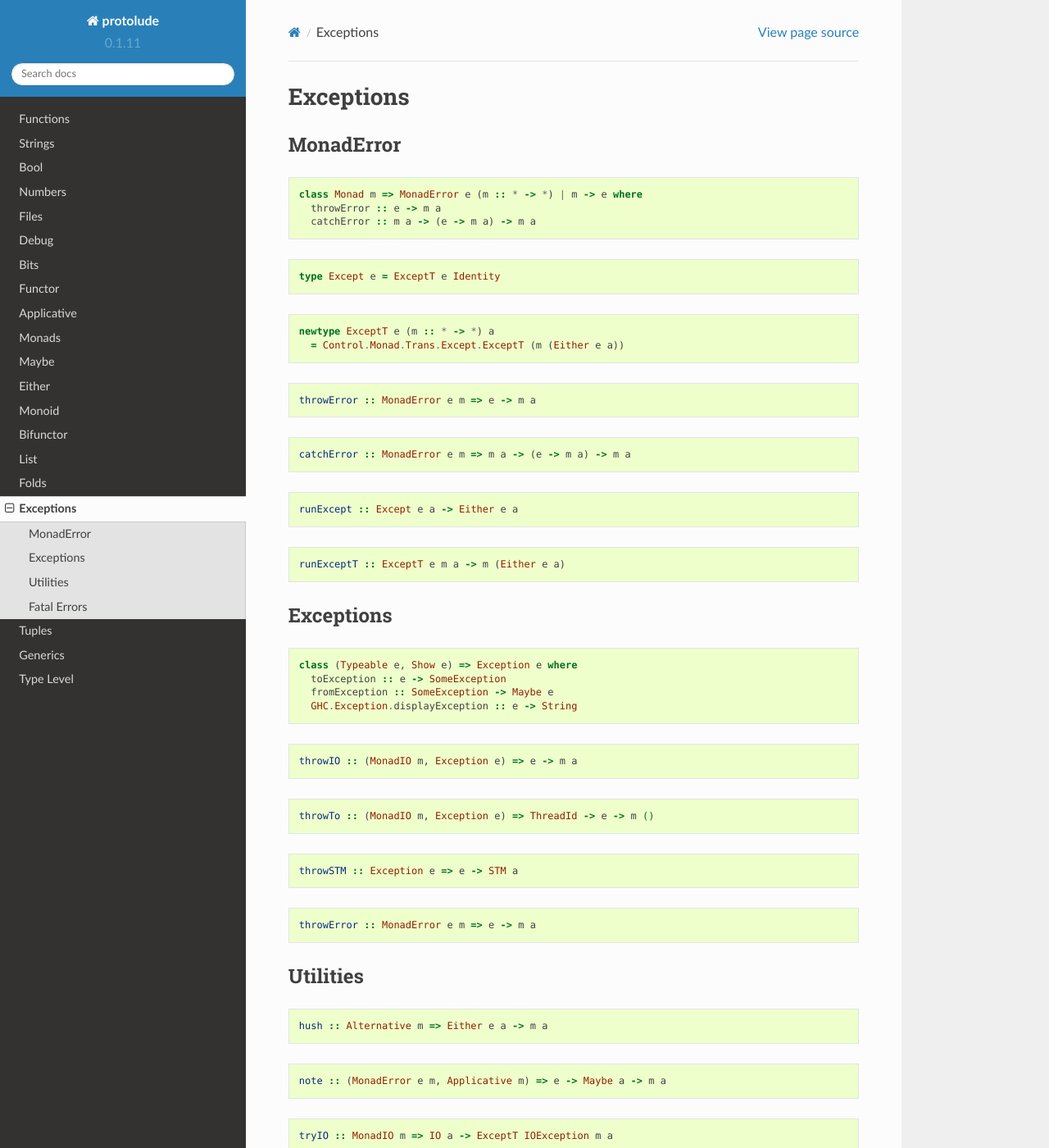
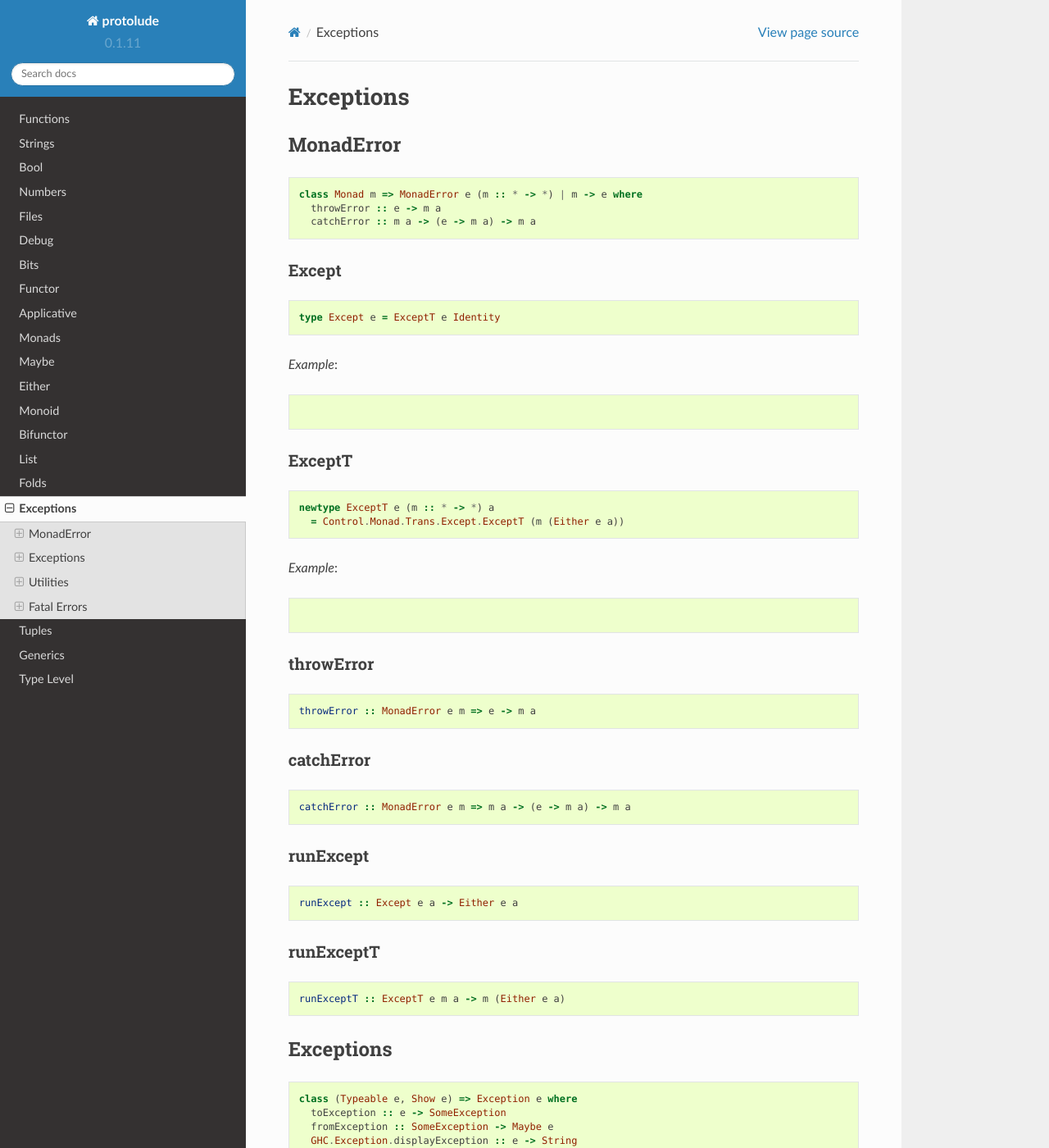
Before and after one commit to kowainik/relude, a Sphinx documentation site: the page built from docs/Exceptions.md, in a window 1280 px wide and 1400 px high. Shown: the whole window at 82% size. Built offline with Sphinx 7.4.7 and the Read the Docs theme 2.0.0, drawn with Linux system fonts in a browser that asks for light colours; pages that are not in the unit, such as notebooks, are missing from menus; some of the changed text lies outside the part shown.

Commit message:
refine monaderror section

````diff
--- a/docs/Exceptions.md
+++ b/docs/Exceptions.md
@@ -1,7 +1,8 @@
 Exceptions
 ==========
 
-#### MonadError
+MonadError
+----------
 
 ```haskell
 class Monad m => MonadError e (m :: * -> *) | m -> e where
@@ -9,34 +10,55 @@ class Monad m => MonadError e (m :: * -> *) | m -> e where
   catchError :: m a -> (e -> m a) -> m a
 ```
 
+#### Except
+
 ```haskell
 type Except e = ExceptT e Identity
 ```
 
+*Example*:
+
+```haskell
+```
+
+#### ExceptT
 
 ```haskell
 newtype ExceptT e (m :: * -> *) a
   = Control.Monad.Trans.Except.ExceptT (m (Either e a))
 ```
 
+*Example*:
+
+```haskell
+```
+
+#### throwError
 
 ```haskell
 throwError :: MonadError e m => e -> m a
 ```
 
+#### catchError
+
 ```haskell
 catchError :: MonadError e m => m a -> (e -> m a) -> m a
 ```
+
+#### runExcept
 
 ```haskell
 runExcept :: Except e a -> Either e a
 ```
 
+#### runExceptT
+
 ```haskell
 runExceptT :: ExceptT e m a -> m (Either e a)
 ```
 
-#### Exceptions
+Exceptions
+----------
 
 ```haskell
 class (Typeable e, Show e) => Exception e where
@@ -45,42 +67,54 @@ class (Typeable e, Show e) => Exception e where
   GHC.Exception.displayException :: e -> String
 ```
 
+#### throwIO
+
 ```haskell
 throwIO :: (MonadIO m, Exception e) => e -> m a
 ```
+
+#### throwSTM
+
+```haskell
+throwSTM :: Exception e => e -> STM a
+```
+
+#### throwTo
 
 ```haskell
 throwTo :: (MonadIO m, Exception e) => ThreadId -> e -> m ()
 ```
 
-```haskell
-throwSTM :: Exception e => e -> STM a
-```
+Utilities
+---------
 
-```haskell
-throwError :: MonadError e m => e -> m a
-```
-
-#### Utilities
+#### hush
 
 ```haskell
 hush :: Alternative m => Either e a -> m a
 ```
 
+#### note
+
 ```haskell
 note :: (MonadError e m, Applicative m) => e -> Maybe a -> m a
 ```
+
+#### tryIO
 
 ```haskell
 tryIO :: MonadIO m => IO a -> ExceptT IOException m a
 ```
 
-#### Fatal Errors
+Fatal Errors
+------------
 
 ```haskell
 data FatalError = FatalError {msg :: Text}
 ```
 
+#### panic
+
 ```haskell
 panic :: Text -> a
 ```
````
Also changed, not shown: 1 other file.
